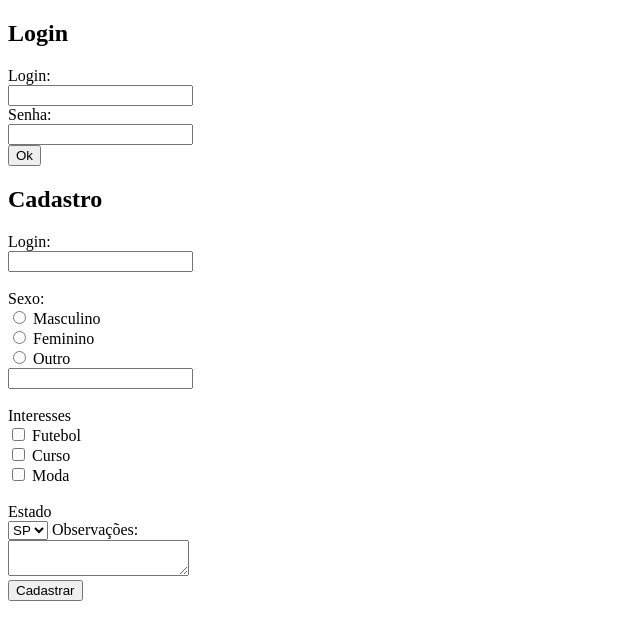
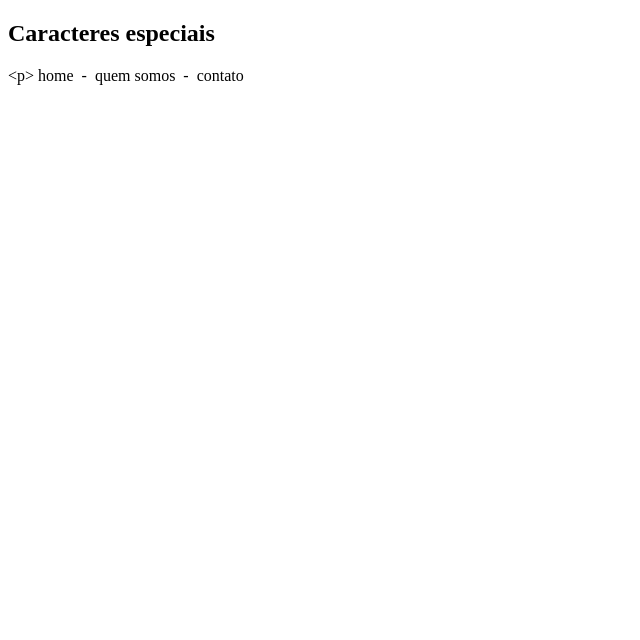
Before and after one commit to c-viniciussantos/AulasCursoWebUdemy, a plain HTML site: page index.html in a window 1280 px wide. Shown: the whole page, without its empty margins (0-640 px from the left). Drawn offline with Linux system fonts and the light colour scheme.

Commit message:
Caracteres especiais (entities html)

```diff
--- a/index.html
+++ b/index.html
@@ -9,54 +9,10 @@
 
 <body>
 
-		<h2> Login </h2>
-			<form>
-
-				Login:<br>
-				<input type="text" name="login"><br>
-
-				Senha:<br>
-				<input type="password" name="senha"><br>
-
-				<input type="button" value="Ok">
-
-			</form>
-
-			<h2> Cadastro </h2>
-			<form>
-
-				Login:<br>
-				<input type="text" name="login"><br><br>
-
-				Sexo:<br>
-				<input type="radio" name="sexo" value="M">
-				Masculino<br>
-				<input type="radio" name="sexo" value="F">
-				Feminino<br>
-				<input type="radio" name="sexo"> Outro<br>
-				<input type="text" name="Outro"><br><br>
-
-				Interesses<br>
-				<input type="checkbox" name="interesses"> Futebol
-				<br>
-				<input type="checkbox" name="interesses"> Curso
-				<br>
-				<input type="checkbox" name="interesses"> Moda
-				<br><br>
-
-				Estado<br>
-				<select name="Estado">
-					<option value="sp">SP</option>
-					<option value="rj">RJ</option>
-				</select>
-
-				Observações: <br>
-				<textarea></textarea><br>
-
-				<input type="submit" value="Cadastrar">
-
-			</form>
-
+		<h2> Caracteres especiais </h2>
+			<!-- Entities html -->
+			&lt;p&gt;
+			home &nbsp;- &nbsp;quem somos&nbsp; - &nbsp;contato
 </body>
 
 </html>
```
